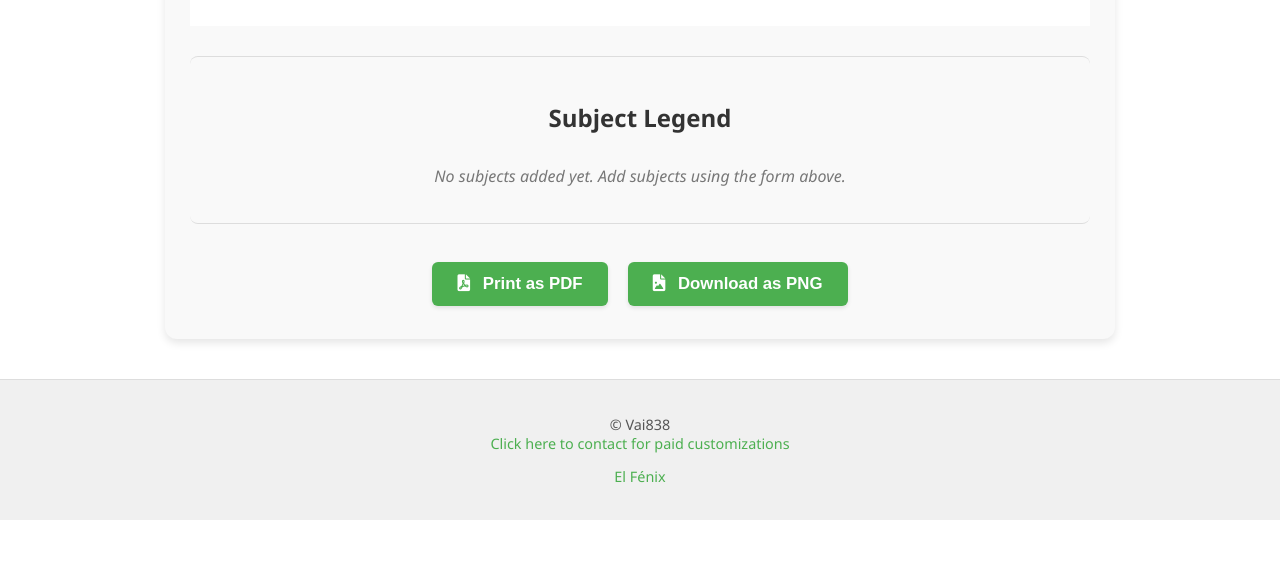
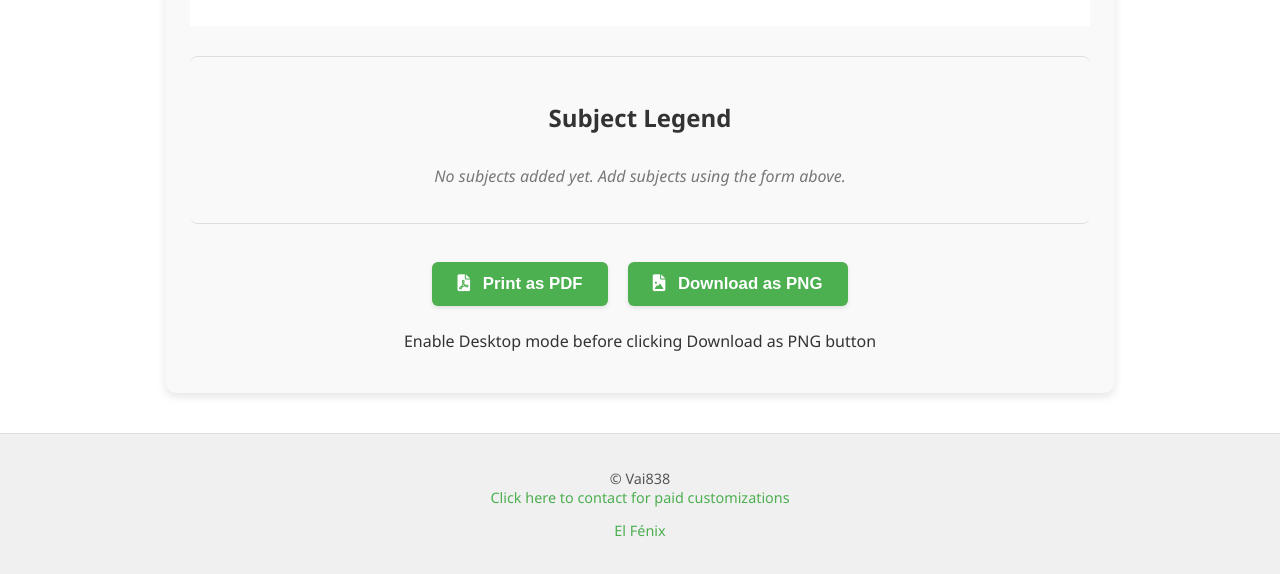
Before and after one commit to Vai838/TimeTable_Generator, a plain HTML site: page index.html in a window 1280 px wide. Shown: the part 1254-1828 px from the top of the page. Before the commit the page ends 1774 px from the top, so only its background shows below. Drawn offline with nearby package versions, Linux system fonts and the light colour scheme.

Commit message:
Update index.html

```diff
--- a/index.html
+++ b/index.html
@@ -71,6 +71,7 @@
         <section class="buttons-section">
             <button onclick="printAsPDF()"><i class="fas fa-file-pdf"></i> Print as PDF</button>
             <button onclick="printAsPNG()"><i class="fas fa-file-image"></i> Download as PNG</button>
+             <p> Enable Desktop mode before clicking Download as PNG button </p>
         </section>
     </div>
 
```
